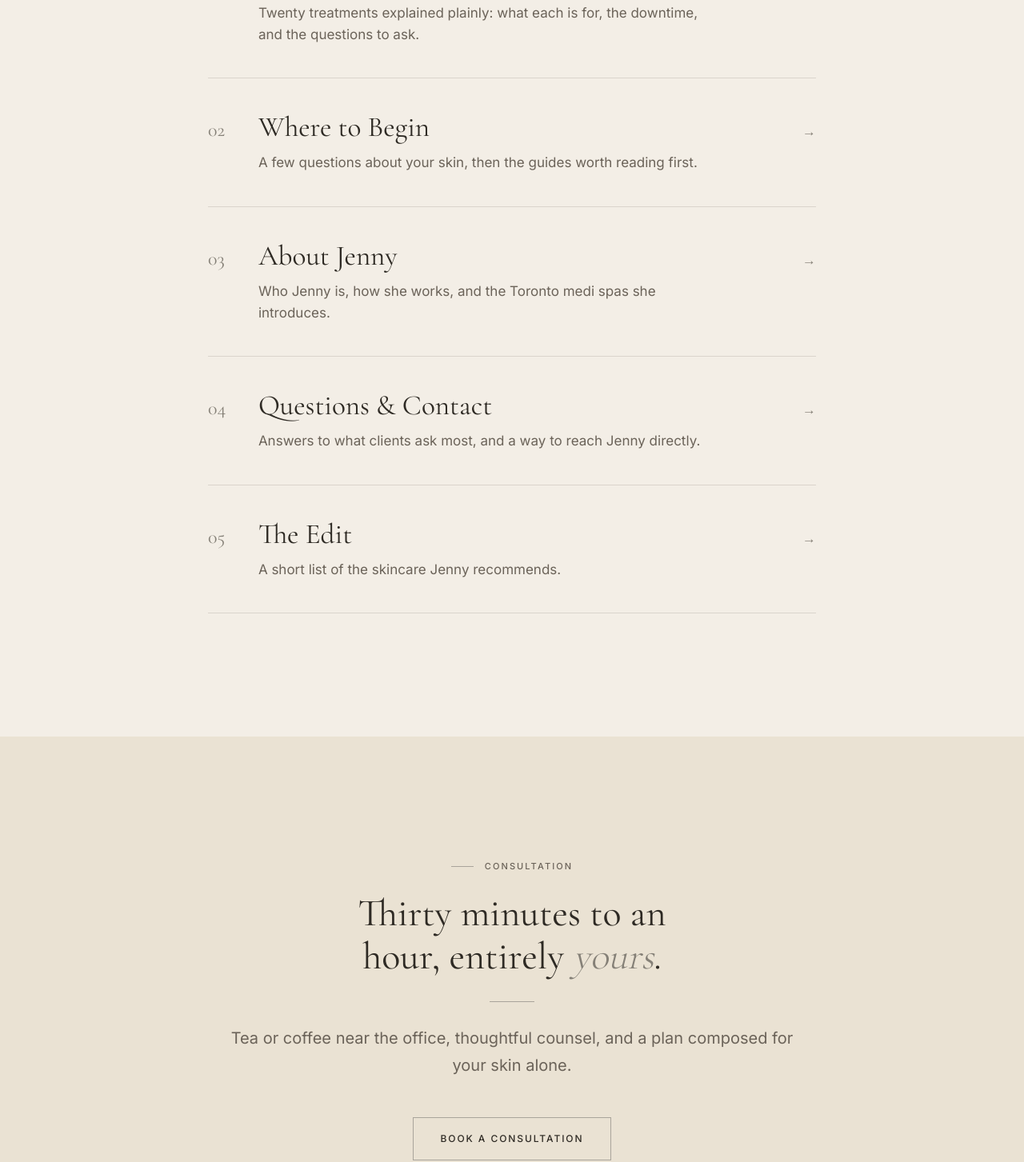
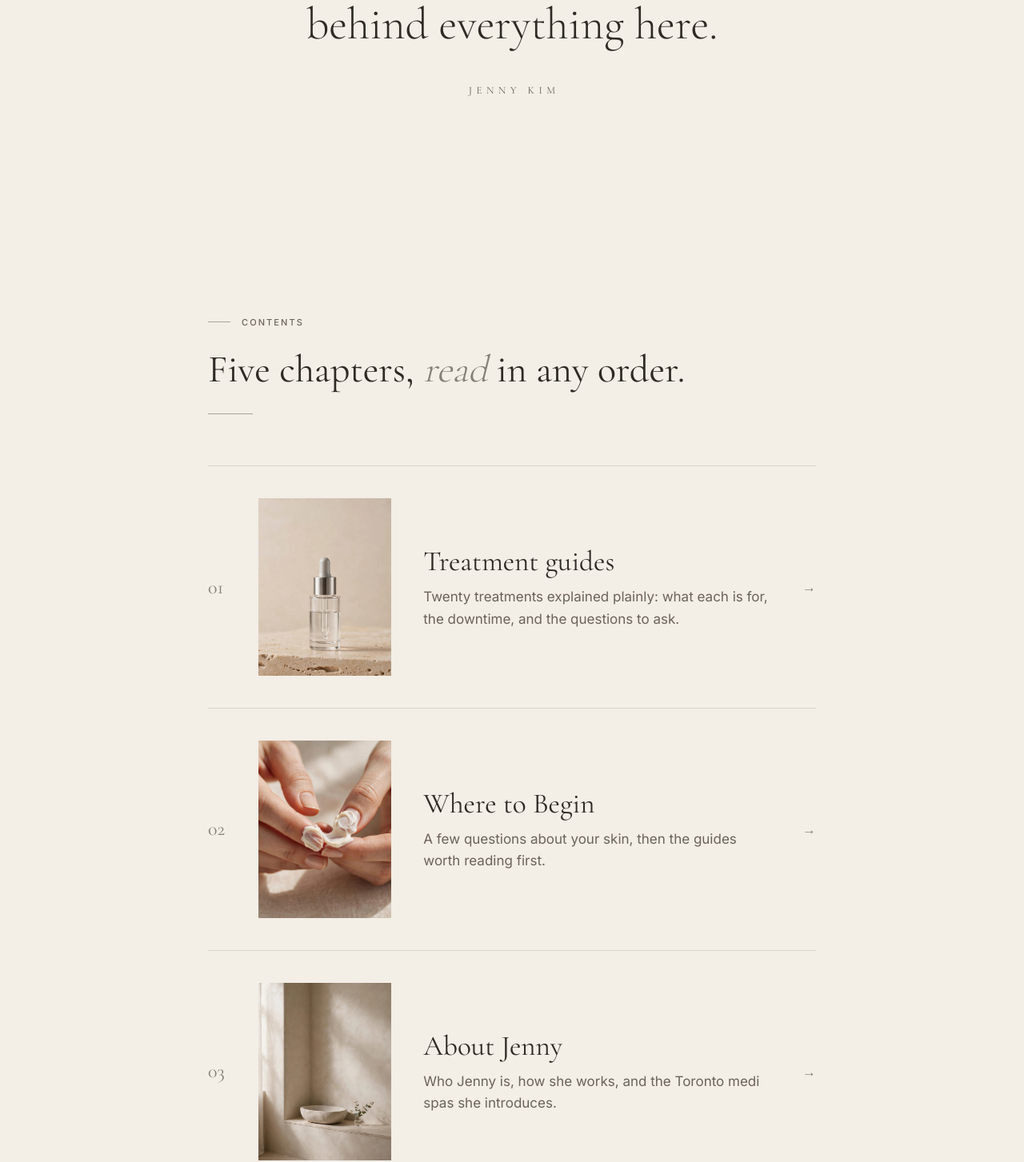
Before and after one commit to kyungleekim92-cmd/jenny-kim-beauty, a Next.js app: page / in a window 1280 px wide. Shown: the part 1243-2696 px from the top of the page at 80% size. Built offline with nearby package versions, Linux system fonts and the light colour scheme.

Commit message:
Home: chapter photos in Contents + intro statement

```diff
--- a/app/animations.css
+++ b/app/animations.css
@@ -644,8 +644,9 @@ fieldset.form-group + fieldset.form-group { margin-top: 56px; }
 /* ---------- home contents + chapter pages ---------- */
 .contents-list { list-style: none; border-top: 1px solid var(--line); }
 .contents-list li { border-bottom: 1px solid var(--line); }
-.contents-row { display: grid; grid-template-columns: auto minmax(0, 1fr) auto; align-items: baseline; column-gap: clamp(18px, 4vw, 40px); padding: clamp(24px, 3.4vw, 40px) 0; text-decoration: none; }
+.contents-row { display: grid; grid-template-columns: auto clamp(84px, 13vw, 168px) minmax(0, 1fr) auto; align-items: center; column-gap: clamp(18px, 4vw, 40px); padding: clamp(24px, 3.4vw, 40px) 0; text-decoration: none; }
 .contents-num { font-family: var(--font-serif), serif; font-size: clamp(1.1rem, 2vw, 1.5rem); color: var(--chrome-deep); min-width: 2ch; }
+.contents-photo { display: block; width: 100%; }
 .contents-body { display: block; min-width: 0; }
 .contents-title { display: block; font-family: var(--font-serif), serif; font-size: clamp(1.6rem, 3vw, 2.2rem); line-height: 1.2; transition: color 0.5s var(--ease); }
 .contents-line { display: block; margin-top: 10px; max-width: 52ch; color: var(--muted); line-height: 1.6; }
--- a/components/Contents.tsx
+++ b/components/Contents.tsx
@@ -2,6 +2,7 @@
 
 import Link from "next/link";
 import { Reveal } from "@/components/motion";
+import Photo from "@/components/Photo";
 import SectionHead from "@/components/SectionHead";
 import { shopIsLive } from "@/lib/shop";
 import { localePath, type Lang } from "@/lib/i18n";
@@ -19,26 +20,36 @@ const copy = {
     chapters: [
       {
         href: "/guides",
+        img: "/images/hero.jpg",
+        alt: "A serum bottle resting on travertine",
         title: "Treatment guides",
         line: "Twenty treatments explained plainly: what each is for, the downtime, and the questions to ask.",
       },
       {
         href: "/begin",
+        img: "/images/ritual.jpg",
+        alt: "Hands warming cream between fingertips",
         title: "Where to Begin",
         line: "A few questions about your skin, then the guides worth reading first.",
       },
       {
         href: "/about",
+        img: "/images/about-basin.jpg",
+        alt: "A stone basin with eucalyptus",
         title: "About Jenny",
         line: "Who Jenny is, how she works, and the Toronto medi spas she introduces.",
       },
       {
         href: "/faq",
+        img: "/images/interior.jpg",
+        alt: "A quiet room behind sheer curtains",
         title: "Questions & Contact",
         line: "Answers to what clients ask most, and a way to reach Jenny directly.",
       },
       {
         href: "/shop",
+        img: "/images/cream.jpg",
+        alt: "An open jar of cream on silk",
         title: "The Edit",
         line: "A short list of the skincare Jenny recommends.",
       },
@@ -55,26 +66,36 @@ const copy = {
     chapters: [
       {
         href: "/guides",
+        img: "/images/hero.jpg",
+        alt: "트래버틴 위에 놓인 세럼 보틀",
         title: "시술 가이드",
         line: "한 번쯤 들어본 시술 20가지를, 어떤 고민에 맞는지와 회복 기간까지 쉽게 풀어 두었어요.",
       },
       {
         href: "/begin",
+        img: "/images/ritual.jpg",
+        alt: "손끝으로 크림을 녹이는 손",
         title: "당신에게 맞는 시술",
         line: "피부 고민 몇 가지를 고르면, 먼저 읽어 볼 가이드를 알려 드려요.",
       },
       {
         href: "/about",
+        img: "/images/about-basin.jpg",
+        alt: "유칼립투스가 놓인 스톤 세면대",
         title: "제니 소개",
         line: "제니가 어떤 사람인지, 어떻게 상담하는지, 소개하는 토론토 파트너 스파까지 담았어요.",
       },
       {
         href: "/faq",
+        img: "/images/interior.jpg",
+        alt: "얇은 커튼 너머로 빛이 드는 조용한 방",
         title: "질문과 문의",
         line: "많이 물어보시는 질문에 답하고, 제니에게 바로 연락하는 방법을 안내해요.",
       },
       {
         href: "/shop",
+        img: "/images/cream.jpg",
+        alt: "실크 위에 열린 크림 자",
         title: "추천 제품",
         line: "제니가 직접 써 보고 고른 스킨케어를 짧게 모았어요.",
       },
@@ -99,6 +120,9 @@ export default function Contents({ lang }: { lang: Lang }) {
                 <span className="contents-num" aria-hidden="true">
                   {String(i + 1).padStart(2, "0")}
                 </span>
+                <span className="contents-photo">
+                  <Photo src={c.img} alt={c.alt} ratio="34" sizes="(max-width: 700px) 96px, 168px" />
+                </span>
                 <span className="contents-body">
                   <span className="contents-title">{c.title}</span>
                   <span className="contents-line">{c.line}</span>
--- a/components/views/HomeView.tsx
+++ b/components/views/HomeView.tsx
@@ -2,6 +2,7 @@
 // of contents linking to the chapter pages, and a slim booking call-to-action.
 import Nav from "@/components/Nav";
 import Hero from "@/components/Hero";
+import Statement from "@/components/Statement";
 import Contents from "@/components/Contents";
 import BookCta from "@/components/BookCta";
 import Footer from "@/components/Footer";
@@ -17,6 +18,11 @@ export default function HomeView({ lang }: { lang: Lang }) {
       <Nav lang={lang} path="/" />
       <main>
         <Hero lang={lang} />
+        <Statement>
+          {lang === "ko"
+            ? "피부는 매일의 연습이에요. 집에서는 꾸준하게, 시술이 필요할 땐 제대로 안내받으면서요. 이 페이지들은 그런 마음으로 만들었어요."
+            : "Skin is a daily practice. Kept at home, guided well when a treatment is right — that is the idea behind everything here."}
+        </Statement>
         <Contents lang={lang} />
         <BookCta lang={lang} />
       </main>
```
